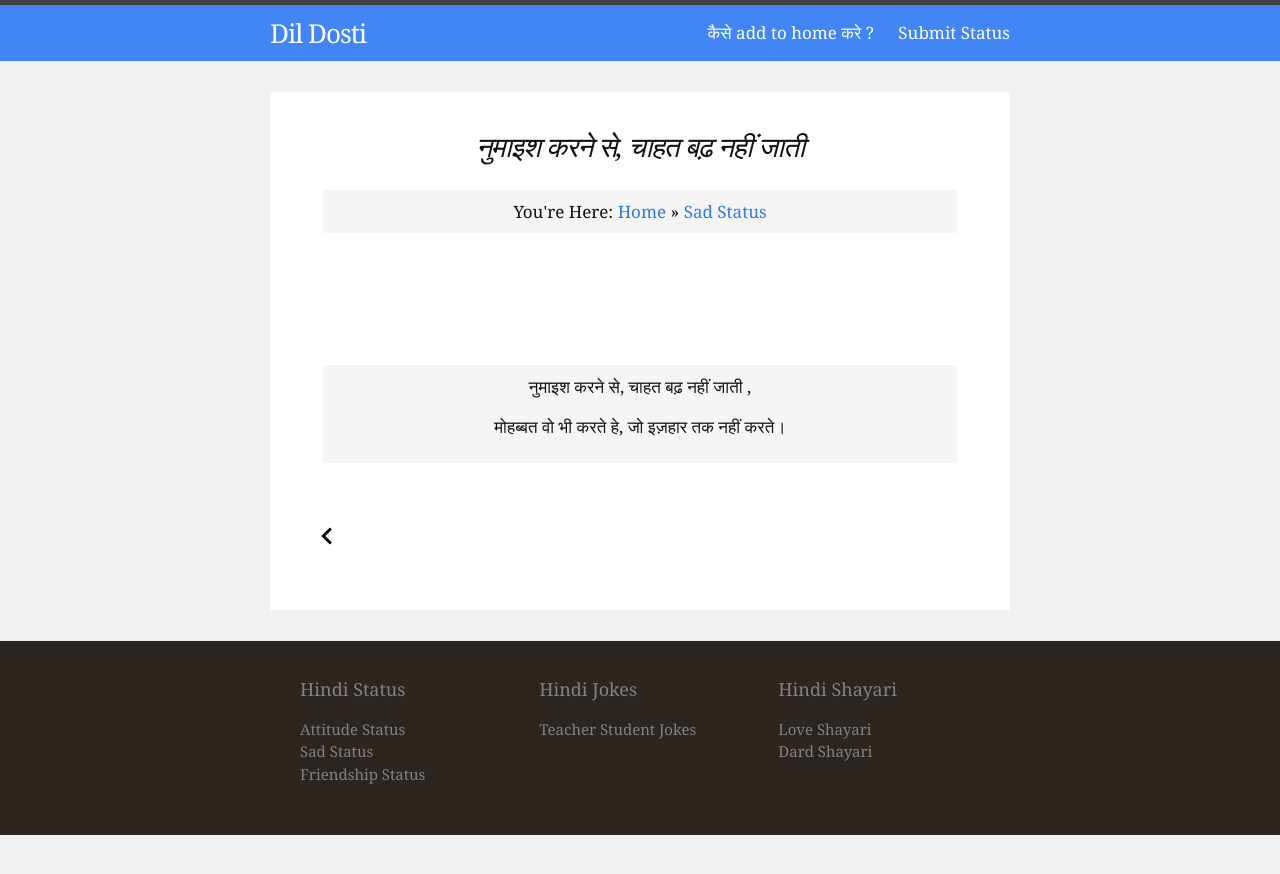
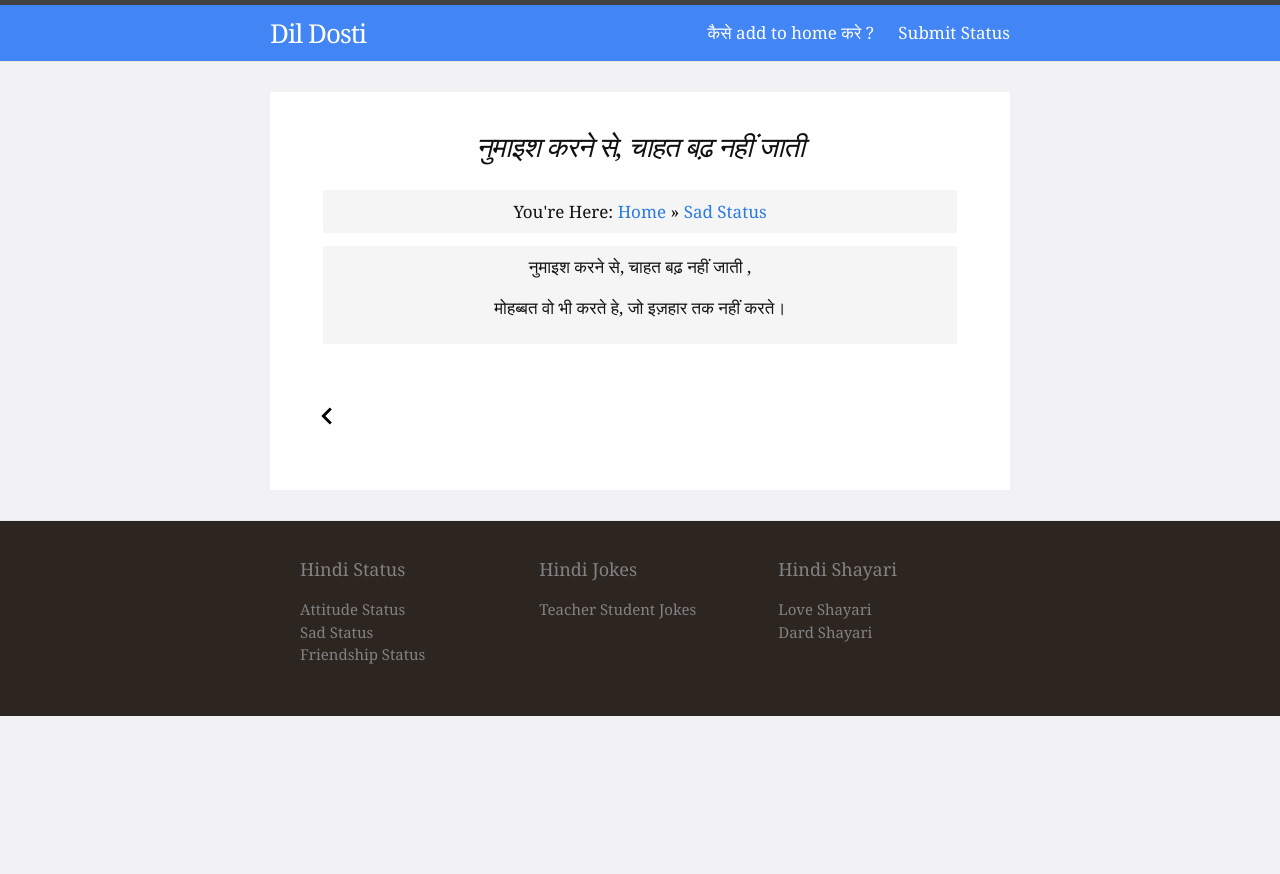
Before and after one commit to dildashdosti/dildashdosti.github.io, a Jekyll site: the page built from _posts/sad-status/2018-01-02-9.md, in a window 1280 px wide. Shown: the top 874 px of the page. Built offline with Jekyll 4.4.1, drawn with Linux system fonts in a browser that asks for light colours.

Commit message:
only page layout ads

```diff
--- a/_includes/mads.html
+++ b/_includes/mads.html
@@ -1,10 +1,10 @@
-<script async src="//pagead2.googlesyndication.com/pagead/js/adsbygoogle.js"></script>
+<!--<script async src="//pagead2.googlesyndication.com/pagead/js/adsbygoogle.js"></script>-->
 <!-- DD Link Ads -->
-<ins class="adsbygoogle"
+<!--<ins class="adsbygoogle"
      style="display:block"
      data-ad-client="ca-pub-6217059145544649"
      data-ad-slot="6638984604"
      data-ad-format="link"></ins>
 <script>
 (adsbygoogle = window.adsbygoogle || []).push({});
-</script>
+</script>-->
--- a/_includes/nads.html
+++ b/_includes/nads.html
@@ -1,9 +1,9 @@
-<center><script async src="//pagead2.googlesyndication.com/pagead/js/adsbygoogle.js"></script>
+<!--<center><script async src="//pagead2.googlesyndication.com/pagead/js/adsbygoogle.js"></script>-->
 <!-- DD Mobile Ads -->
-<ins class="adsbygoogle"
+<!--<ins class="adsbygoogle"
      style="display:inline-block;width:300px;height:250px"
      data-ad-client="ca-pub-6217059145544649"
      data-ad-slot="8344261598"></ins>
 <script>
 (adsbygoogle = window.adsbygoogle || []).push({});
-</script></center>
+</script></center>-->
--- a/_includes/tads.html
+++ b/_includes/tads.html
@@ -1,9 +1,10 @@
-<center><script async src="//pagead2.googlesyndication.com/pagead/js/adsbygoogle.js"></script>
+<!--<center><script async src="//pagead2.googlesyndication.com/pagead/js/adsbygoogle.js"></script>-->
 <!-- Mobi320100 -->
-<ins class="adsbygoogle"
+<!--<ins class="adsbygoogle"
      style="display:inline-block;width:320px;height:100px"
      data-ad-client="ca-pub-6217059145544649"
      data-ad-slot="8735678291"></ins>
 <script>
 (adsbygoogle = window.adsbygoogle || []).push({});
 </script></center>
+-->
```
Also changed, not shown: _includes/head.html (+7 -1 lines).
